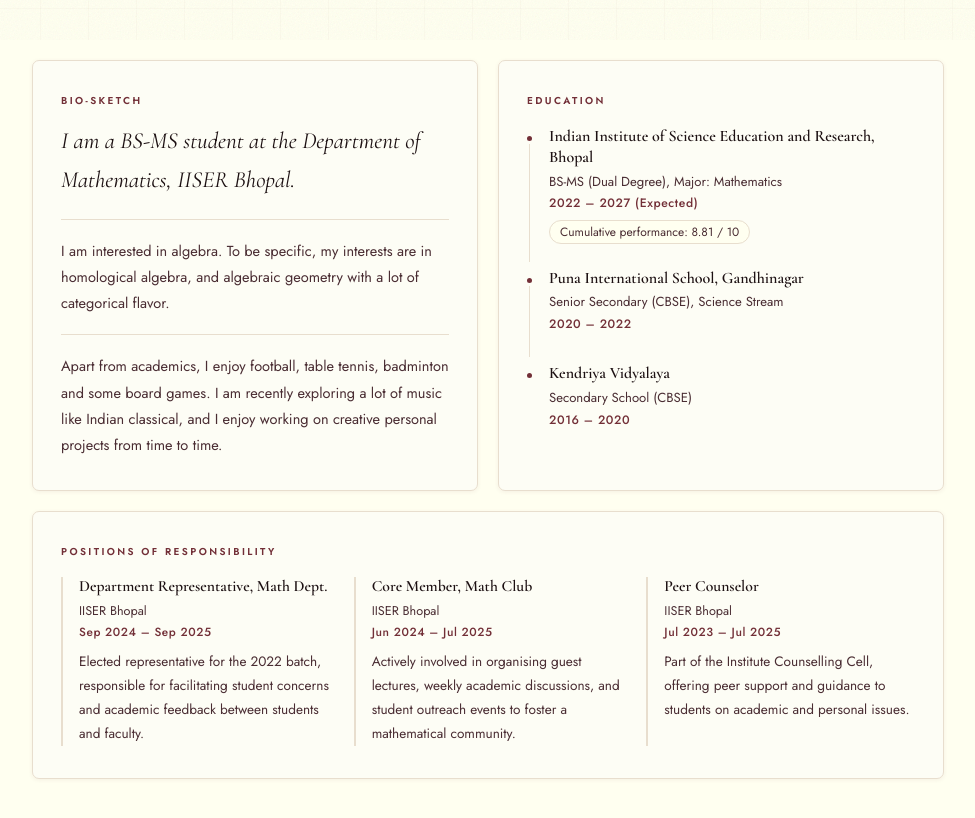
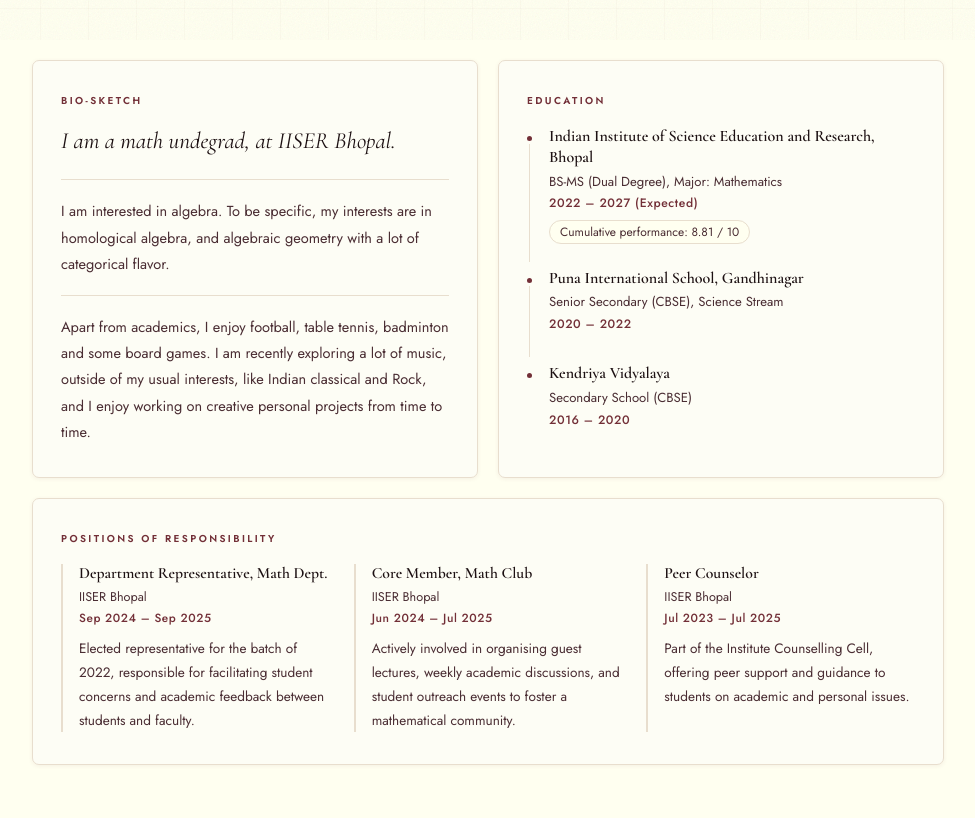
Before and after one commit to adc-prg/add-it-yeah, a React (Vite) app: page / in a window 1280 px wide. Shown: the part 760-1578 px from the top of the page, without its empty margins (152-1127 px from the left). Built offline with nearby package versions, Linux system fonts and the light colour scheme.

Commit message:
Update App.jsx

```diff
--- a/src/App.jsx
+++ b/src/App.jsx
@@ -51,14 +51,14 @@
   name: "Adeetya Choubey",
   location: "Bhopal, Madhya Pradesh, India",
   profile: {
-    intro: "I am a BS-MS student at the Department of Mathematics, IISER Bhopal.",
+    intro: "I am a math undegrad, at IISER Bhopal.",
     interests: "I am interested in algebra. To be specific, my interests are in homological algebra, and algebraic geometry with a lot of categorical flavor.",
-    ambition: "Apart from academics, I enjoy football, table tennis, badminton and some board games. I am recently exploring a lot of music like Indian classical, and I enjoy working on creative personal projects from time to time."
+    ambition: "Apart from academics, I enjoy football, table tennis, badminton and some board games. I am recently exploring a lot of music, outside of my usual interests, like Indian classical and Rock, and I enjoy working on creative personal projects from time to time."
   },
   research: [{
     title: "Exploring Integrality and Genus of some specific Cayley Graphs",
     guide: "Guide: Prof. Ashish Upadhyay",
-    description: "Cayley graphs are graphs which exhibit the nature of action of a group G on a set S, which is closed under inverses (typically generating set). A graph is said to be integral if each of the eigenvalues of its Adjacency Matrix is an integer. The genus of a graph is the minimum number of handles that must be added to a sphere to embed the graph on the resulting surface without any edge crossings."
+    description: "Cayley graphs are graphs which exhibit the nature of action of a group G on a set S, which is closed under inverses (typically generating set). A graph is said to be integral if each of the eigenvalues of its Adjacency Matrix is an integer. The genus of a graph is the minimum number of handles that must be added to a sphere to embed the graph on the resulting surface without any edge crossings. The goal was to work towards finding out the fields for which the 'generalised' cayley graphs are integral and what genus do they have."
   }],
 
   education: [
@@ -68,7 +68,7 @@
   ],
   responsibilities: [
     { role: "Department Representative, Math Dept.", institution: "IISER Bhopal", duration: "Sep 2024 – Sep 2025",
-      description: "Elected representative for the 2022 batch, responsible for facilitating student concerns and academic feedback between students and faculty." },
+      description: "Elected representative for the batch of 2022, responsible for facilitating student concerns and academic feedback between students and faculty." },
     { role: "Core Member, Math Club", institution: "IISER Bhopal", duration: "Jun 2024 – Jul 2025",
       description: "Actively involved in organising guest lectures, weekly academic discussions, and student outreach events to foster a mathematical community." },
     { role: "Peer Counselor", institution: "IISER Bhopal", duration: "Jul 2023 – Jul 2025",
```
